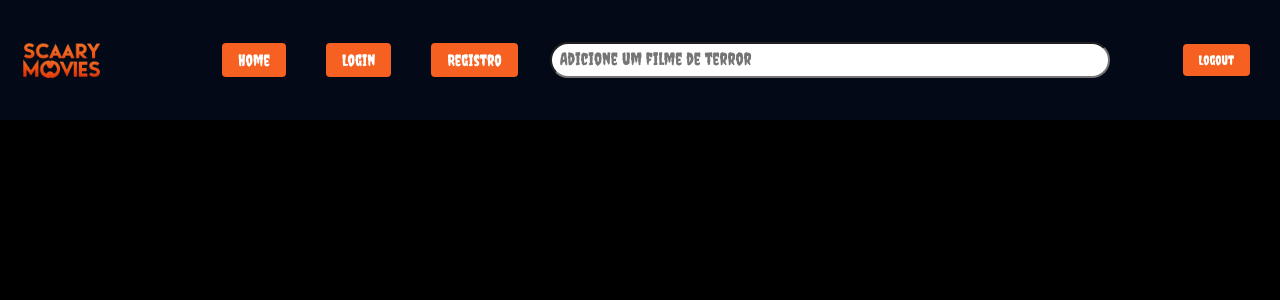
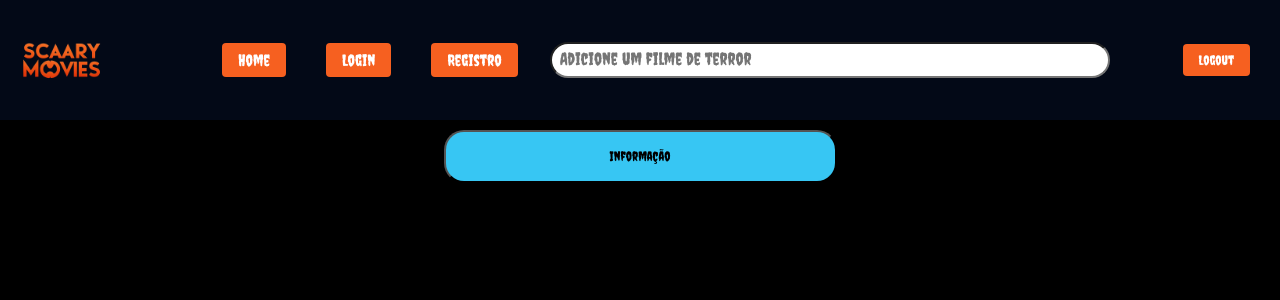
Before and after one commit to geleco/scary-movies, a React (Create React App) app: page / in a window 1280 px wide. Shown: the top 300 px of the page. Built offline with nearby package versions, Linux system fonts and the light colour scheme.

Commit message:
adição ao info

```diff
--- a/src/App.js
+++ b/src/App.js
@@ -3,10 +3,10 @@
 import { BrowserRouter as Router, Routes, Route } from 'react-router-dom';
 
 // Importar os componentes corrigidos
-import Header from './Components/Header';
 import HomePage from './Components/HomePage';
 import LoginPage from './Components/LoginPage';
 import RegisterPage from './Components/RegisterPage';
+import InfoPage from './Components/InfoPage';
 
 function App() {
   return (
@@ -18,6 +18,7 @@
             <Route path="/" element={<HomePage />} />
             <Route path="/login" element={<LoginPage />} />
             <Route path="/register" element={<RegisterPage />} />
+            <Route path="/info" element={<InfoPage />} />
             {/* Adicione mais rotas conforme necessário */}
           </Routes>
         </main>
--- a/src/Components/HomePage.js
+++ b/src/Components/HomePage.js
@@ -1,13 +1,20 @@
 import React from 'react';
 import Header from './Header'; // Você precisa adicionar o caminho correto para o seu componente Header aqui
 import './styles/HomePage.css';
+import { Link } from 'react-router-dom';
 
 function HomePage() {
     return (
         <div>
             <Header hideSearchBar={false} />
             {/* ... resto do seu HomePage ... */}
+            <div>
+            <Link to="/info">
+              <button type="submit" className="button_login">Informação</button>
+            </Link>
+            </div>
         </div>
+
     );
 }
 
--- a/src/Components/InfoPage.js
+++ b/src/Components/InfoPage.js
@@ -0,0 +1,12 @@
+import React from 'react';
+
+
+const FilmeInfo = ({ filme }) => {
+  return (
+    <div>
+          Assistir ao trailer
+    </div>
+  );
+};
+
+export default FilmeInfo;
```
Also changed, not shown: src/Components/styles/InfoPage.css (added).
